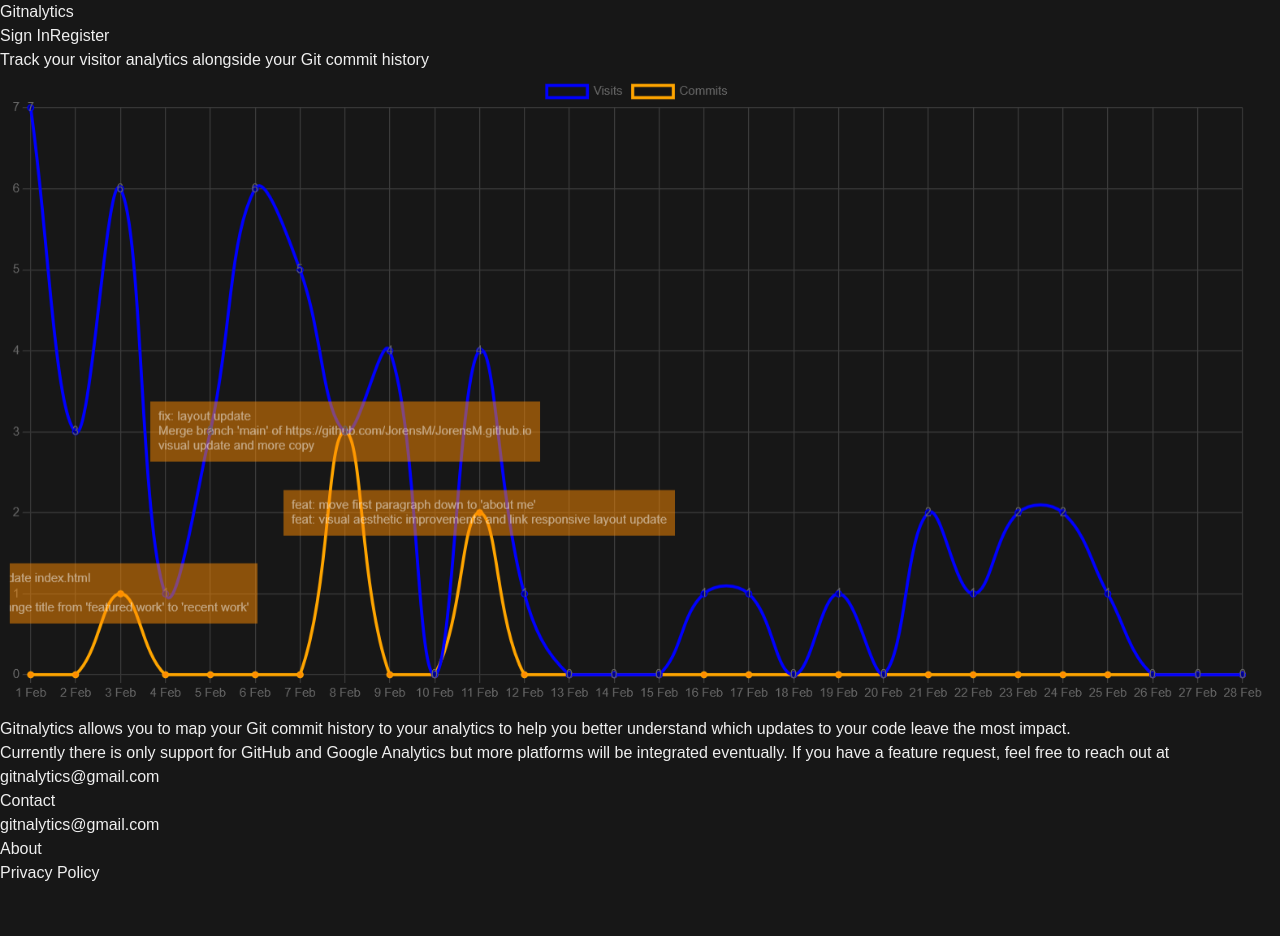
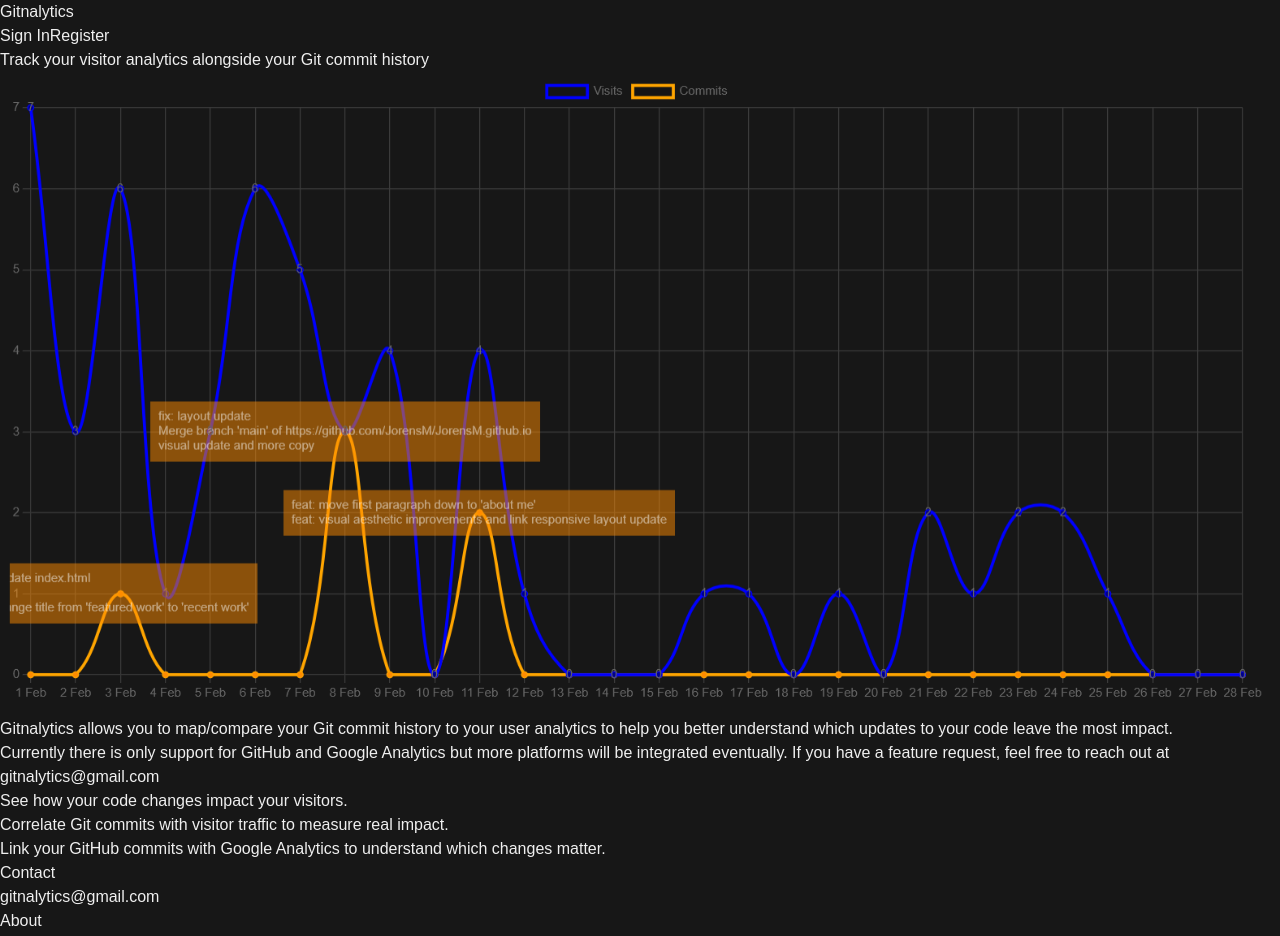
Before and after one commit to JorensM/gitnalytics, a Next.js app: page / in a window 1280 px wide. Shown: the top 936 px of the page. Before the commit the page ends 885 px from the top, so only its background shows below. Built offline with nearby package versions, Linux system fonts and the light colour scheme; no server answers.

Commit message:
Update page.tsx
updated copywriting

```diff
--- a/src/app/(home)/page.tsx
+++ b/src/app/(home)/page.tsx
@@ -16,7 +16,7 @@ export default async function Home() {
       <h2 className='text-2xl'>Track your visitor analytics alongside your Git commit history</h2>
       <img src='gitnalytics_2.PNG' className='w-full'/>
       <p>
-        Gitnalytics allows you to map your Git commit history to your analytics
+        Gitnalytics allows you to map/compare your Git commit history to your user analytics
         to help you better understand which updates to your code leave the most
         impact.
       </p>
@@ -25,6 +25,11 @@ export default async function Home() {
         platforms will be integrated eventually. If you have a feature request,
         feel free to reach out at <MailLink/>
       </p>
+      <ul>
+        <li>See how your code changes impact your visitors.</li>
+        <li>Correlate Git commits with visitor traffic to measure real impact.</li>
+        <li>Link your GitHub commits with Google Analytics to understand which changes matter.</li>
+      </ul>
     </div>
   );
 }
```
